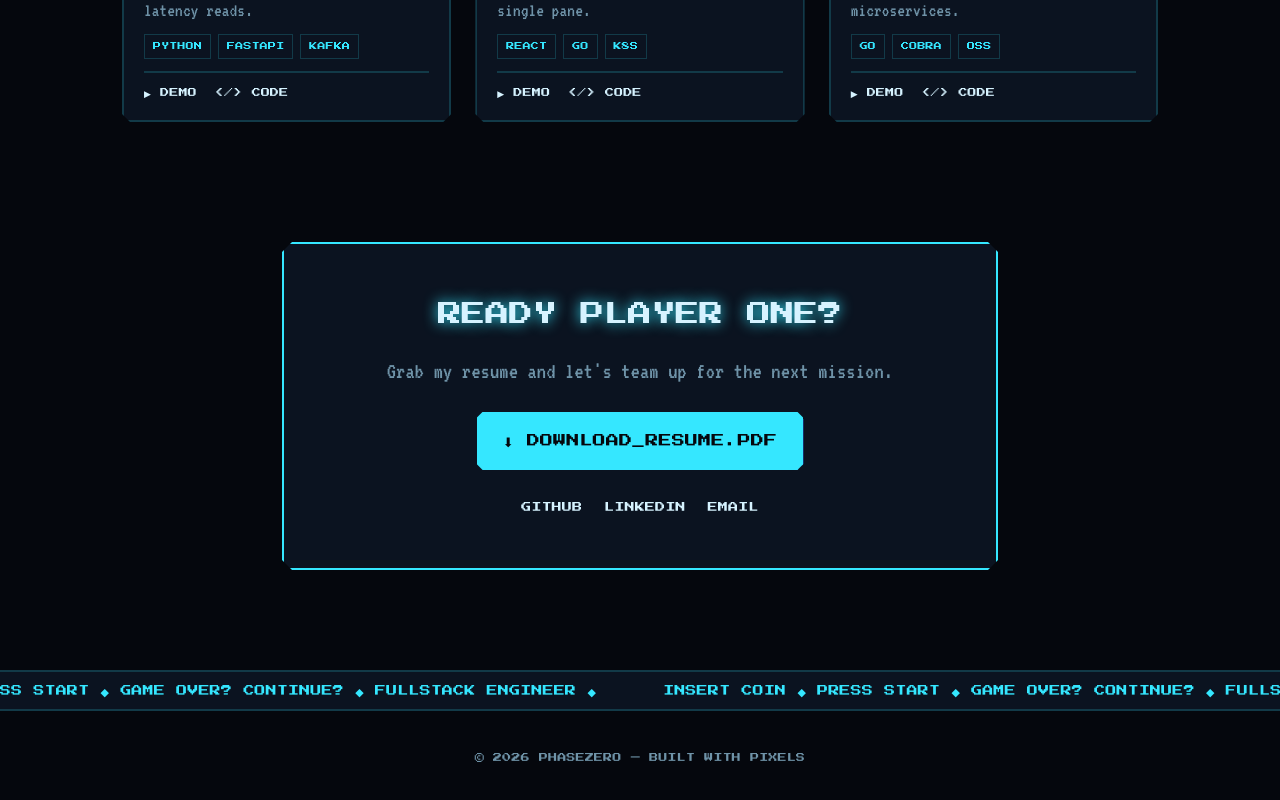
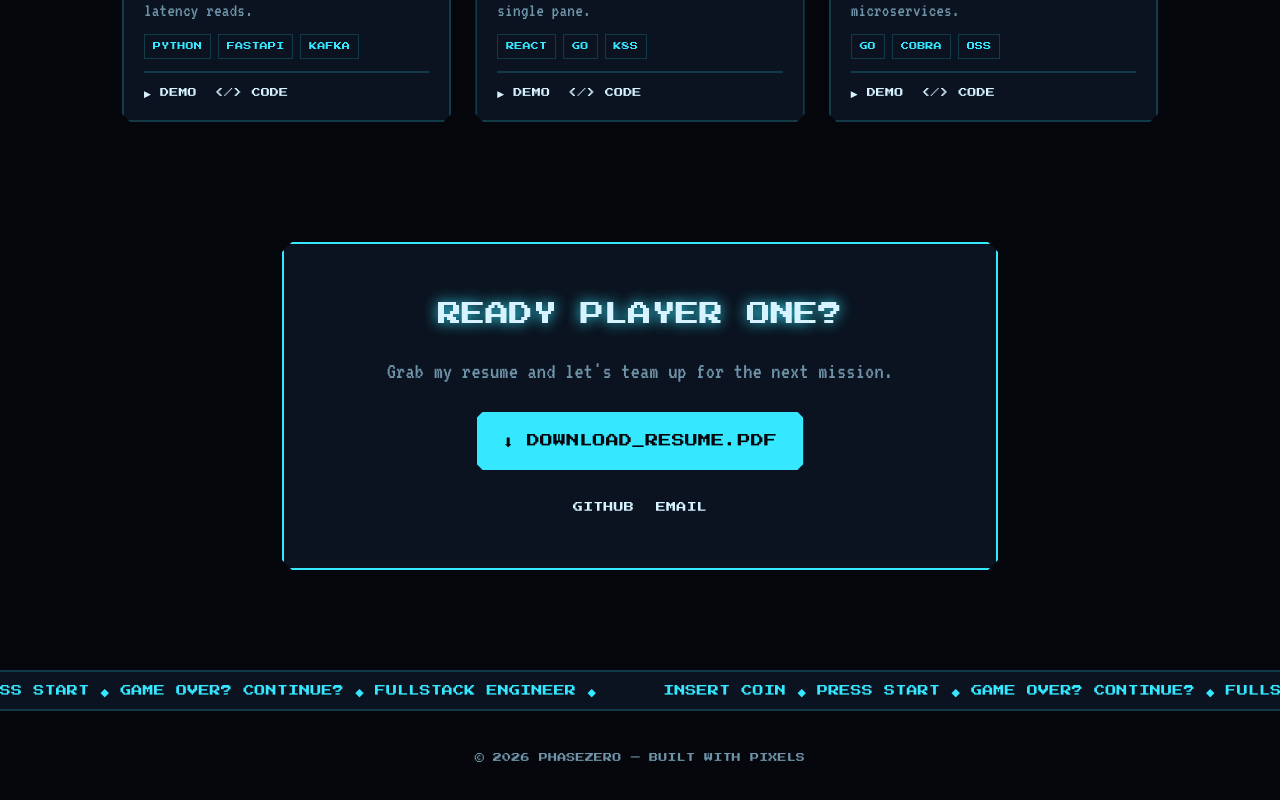
Before and after one commit to svenTheTerrible/new-website, a React (Vite) app: page / in a window 1280 px wide. Shown: the part 2415-3215 px from the top of the page. Built offline with nearby package versions, Linux system fonts and the light colour scheme.

Commit message:
Remove linked in, because linked in is for lunatics

```diff
--- a/public/config.json
+++ b/public/config.json
@@ -57,9 +57,8 @@
       "tags": ["GO", "COBRA", "OSS"]
     }
   ],
-  "socials": {
-    "github": "#",
-    "linkedin": "#",
-    "email": "#"
-  }
+  "socials": [
+    { "label": "GITHUB", "url": "#" },
+    { "label": "EMAIL", "url": "#" }
+  ]
 }
--- a/src/components/Resume.tsx
+++ b/src/components/Resume.tsx
@@ -18,15 +18,11 @@ export function Resume() {
           ⬇ DOWNLOAD_RESUME.PDF
         </a>
         <div className="social-links">
-          <a href={config.socials.github} className="nav-link">
-            GITHUB
-          </a>
-          <a href={config.socials.linkedin} className="nav-link">
-            LINKEDIN
-          </a>
-          <a href={config.socials.email} className="nav-link">
-            EMAIL
-          </a>
+          {config.socials.map((link, index) => (
+            <a href={link.url} key={index} className="nav-link">
+              {link.label}
+            </a>
+          ))}
         </div>
       </div>
     </section>
```
Also changed, not shown: src/config.ts (+4 -5 lines).
